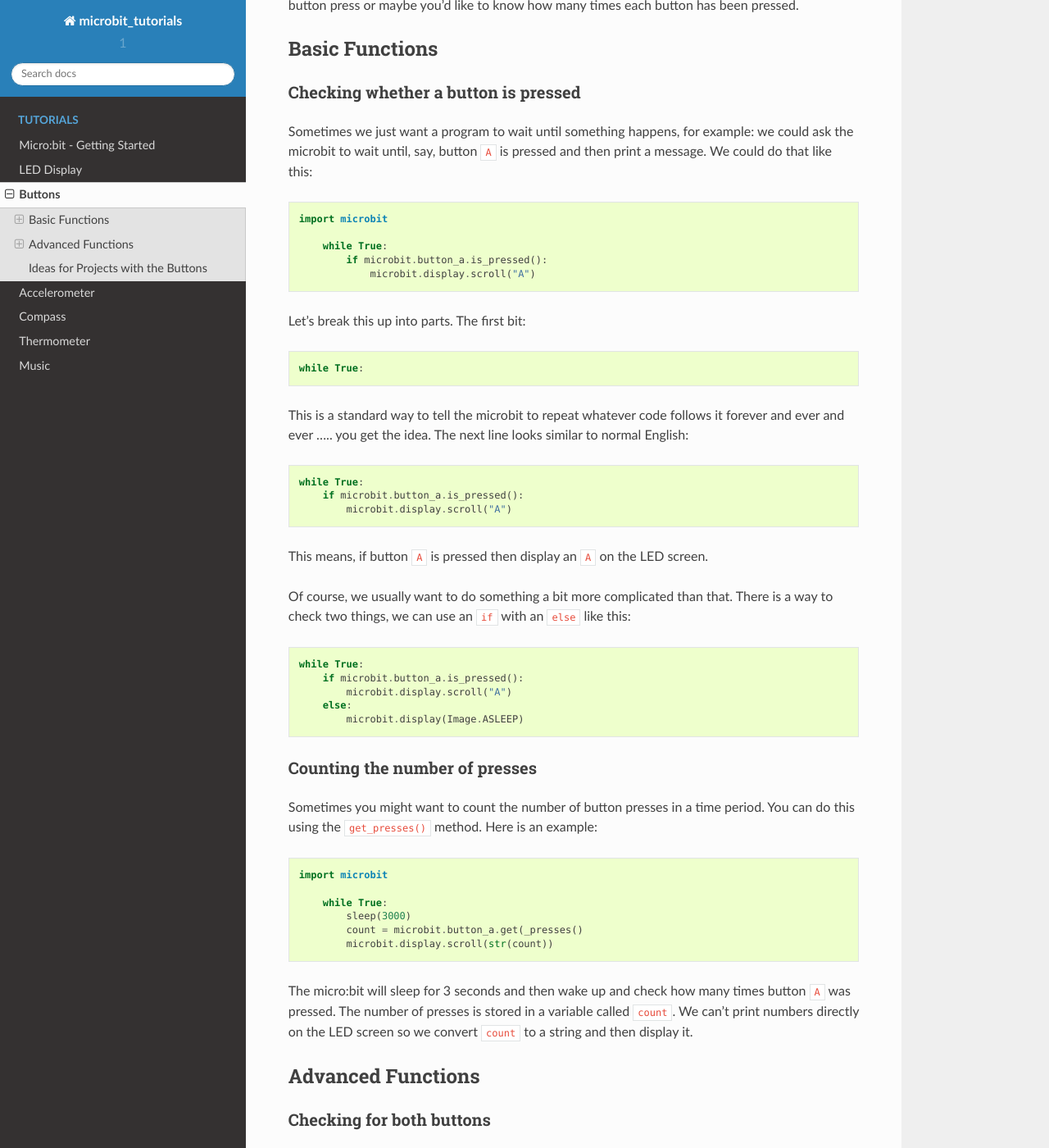
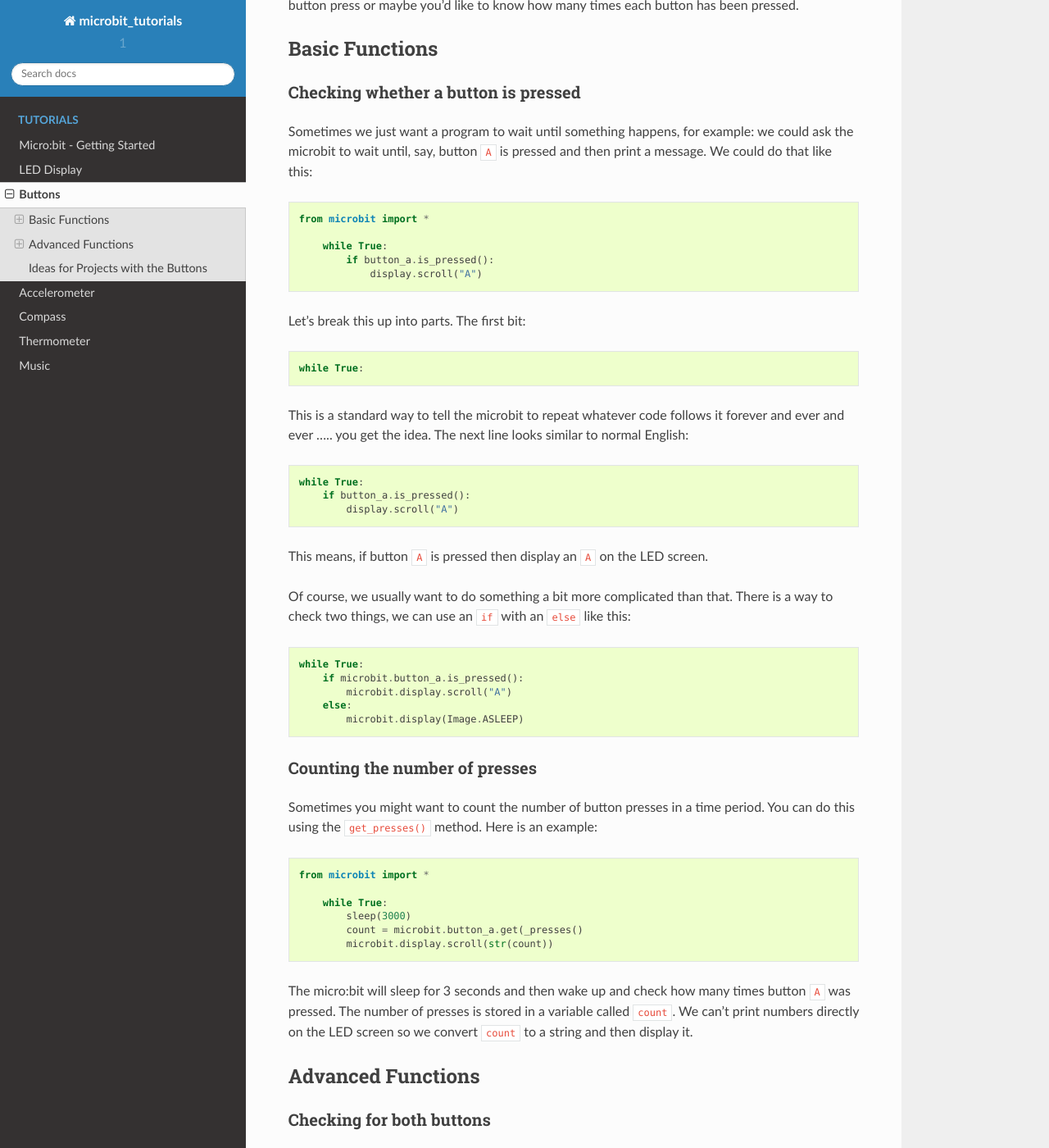
Before and after one commit to rharbird/microbit-challenges, a Sphinx documentation site: the page built from docs/source/tutorials/buttons.rst, in a window 1280 px wide and 1400 px high, scrolled down 578 px. Shown: the whole window at 82% size. Built offline with Sphinx 7.4.7 and the Read the Docs theme 2.0.0, drawn with Linux system fonts in a browser that asks for light colours; pages that are not in the unit, such as notebooks, are missing from menus; some of the changed text lies outside the part shown.

Commit message:
correct errors

```diff
--- a/docs/source/tutorials/buttons.rst
+++ b/docs/source/tutorials/buttons.rst
@@ -20,11 +20,11 @@ Checking whether a button is pressed
 Sometimes we just want a program to wait until something happens, for example: we could ask the microbit to wait until, say, button
 ``A`` is pressed and then print a message. We could do that like this::
 
-    import microbit
+    from microbit import *
 
         while True:
-            if microbit.button_a.is_pressed():
-                microbit.display.scroll("A")
+            if button_a.is_pressed():
+                display.scroll("A")
 
 Let's break this up into parts. The first bit::
 
@@ -34,8 +34,8 @@ This is a standard way to tell the microbit to repeat whatever code follows it f
 The next line looks similar to normal English::
 
         while True:
-            if microbit.button_a.is_pressed():
-                microbit.display.scroll("A")
+            if button_a.is_pressed():
+                display.scroll("A")
 
 This means, if button ``A`` is pressed then display an ``A`` on the LED screen.
 
@@ -53,7 +53,7 @@ Counting the number of presses
 Sometimes you might want to count the number of button presses in a time period. You can do this using the
 ``get_presses()`` method.  Here is an example::
 
-    import microbit
+    from microbit import *
 
         while True:
 	    sleep(3000)
@@ -100,13 +100,13 @@ the following function will tell you whether a button has been pushed or
 released since you last called that function - while your code is doing
 something else. In this way you need never miss a button press again::
 
-	import microbit
+	from microbit import *
 
 	while True:
-	    if microbit.button_a.was_pressed():
-	        microbit.display.scroll("A")
+	    if button_a.was_pressed():
+	        display.scroll("A")
 	    else:
-		microbit.display(Image.ASLEEP)
+		display(Image.ASLEEP)
 	    sleep(1000)
 
 What you’ll see is that the display will show an ``A`` for a second
--- a/docs/source/tutorials/getting_started.rst
+++ b/docs/source/tutorials/getting_started.rst
@@ -2,7 +2,9 @@
 Micro:bit - Getting Started
 ****************************
 
-The BBC micro:bit is a tiny computer that you can use to create all kinds of projects from robots to musical instruments – the possibilities are endless. Let's take a look at the features that you can use in your designs:
+The BBC micro:bit is a tiny computer that you can use to create all kinds of projects from robots to musical instruments –
+the possibilities are endless. Let's take a look at the features that you can use in your designs:
+
  * 25 red LED lights that can flash messages.
  * Two programmable buttons (A and B) that can be used to tell the microbit when to start and stop things.
  * A thermistor to measure the temperature.
```
Also changed, not shown: docs/source/tutorials/images.rst (+2 -9 lines), docs/source/tutorials/music.rst (+6 -4 lines), docs/source/tutorials/connect_headphones.jpg (added), docs/source/tutorials/pin0-gnd.png (added).
